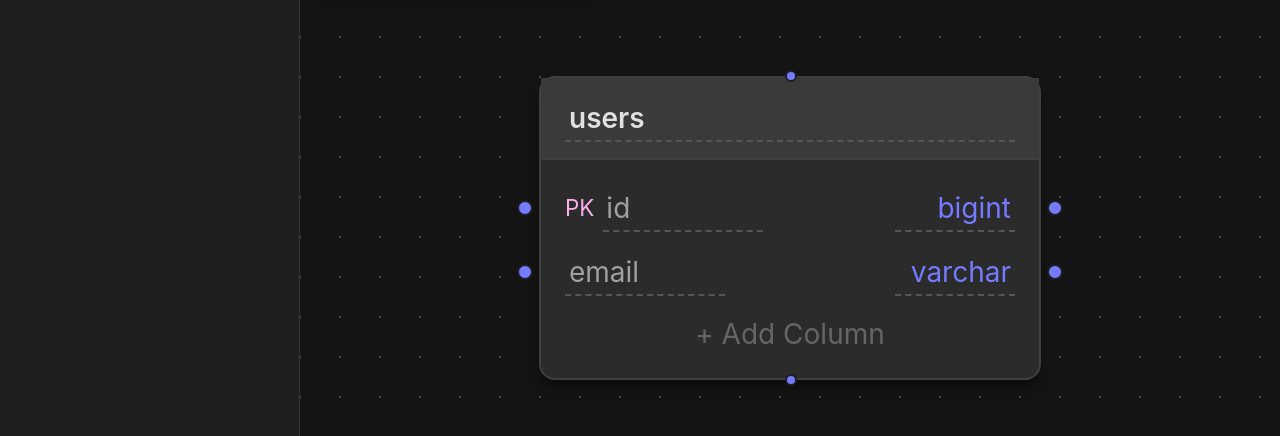
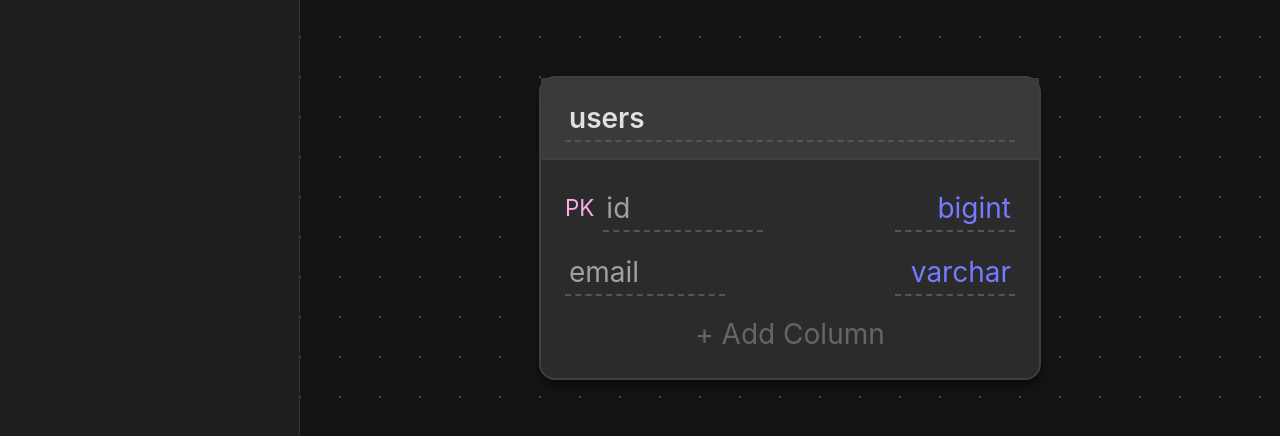
Before and after one commit to Mastra-Dev/er-diagram-app, a React (Vite) app in the folder client/: page / in a window 1280 px wide. Shown: the part 172-608 px from the top of the page. Built offline with nearby package versions, Linux system fonts and the light colour scheme; no server answers.

Commit message:
style(nodes): only show handles when node is selected

```diff
--- a/client/src/components/TableNode.jsx
+++ b/client/src/components/TableNode.jsx
@@ -1,8 +1,22 @@
 import React, { memo } from 'react';
 import { Handle, Position } from '@xyflow/react';
 
-const TableNode = ({ data, id }) => {
+const TableNode = ({ data, id, selected }) => {
     const { label, columns, onAddColumn, onUpdateTableName, onUpdateColumn } = data;
+
+    // Only show handles when selected
+    const handleStyle = {
+        background: '#747bff',
+        opacity: selected ? 1 : 0,
+        transition: 'opacity 0.2s',
+        pointerEvents: selected ? 'all' : 'none' // Prevent interaction when hidden
+    };
+
+    const columnHandleStyle = {
+        ...handleStyle,
+        width: '8px',
+        height: '8px'
+    };
 
     return (
         <div className="table-node">
@@ -13,7 +27,7 @@ const TableNode = ({ data, id }) => {
                     onChange={(e) => onUpdateTableName(id, e.target.value)}
                     placeholder="Table Name"
                 />
-                <Handle type="target" position={Position.Top} style={{ background: '#747bff' }} />
+                <Handle type="target" position={Position.Top} style={handleStyle} />
             </div>
             <div className="table-node-body">
                 {columns.map((col, index) => (
@@ -40,13 +54,13 @@ const TableNode = ({ data, id }) => {
                             type="target"
                             position={Position.Left}
                             id={`target-${index}`}
-                            style={{ background: '#747bff', left: '-8px', width: '8px', height: '8px' }}
+                            style={{ ...columnHandleStyle, left: '-8px' }}
                         />
                         <Handle
                             type="source"
                             position={Position.Right}
                             id={`source-${index}`}
-                            style={{ background: '#747bff', right: '-8px', width: '8px', height: '8px' }}
+                            style={{ ...columnHandleStyle, right: '-8px' }}
                         />
                     </div>
                 ))}
@@ -54,7 +68,7 @@ const TableNode = ({ data, id }) => {
                     + Add Column
                 </div>
             </div>
-            <Handle type="source" position={Position.Bottom} style={{ background: '#747bff' }} />
+            <Handle type="source" position={Position.Bottom} style={handleStyle} />
         </div>
     );
 };
```
